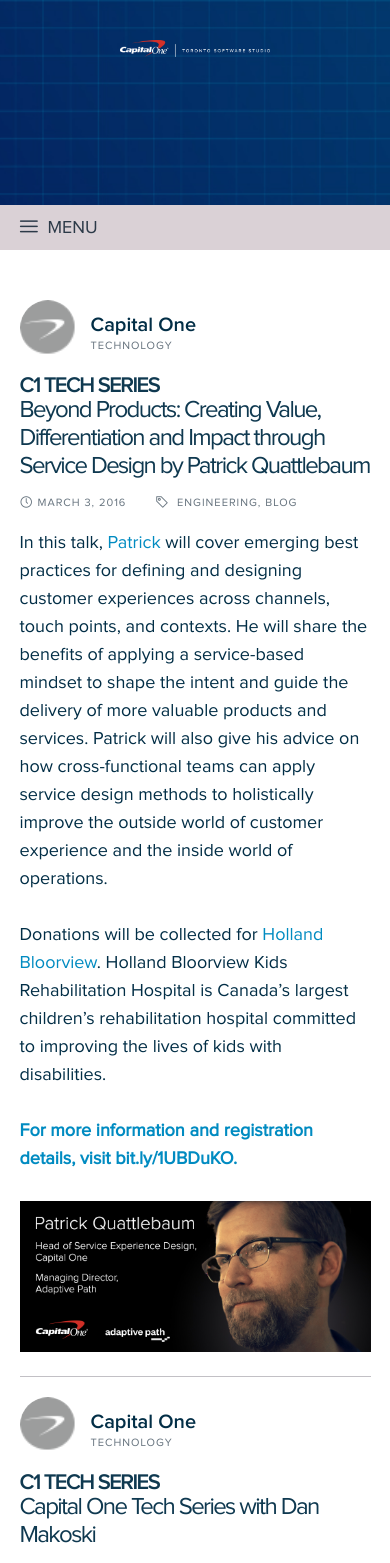
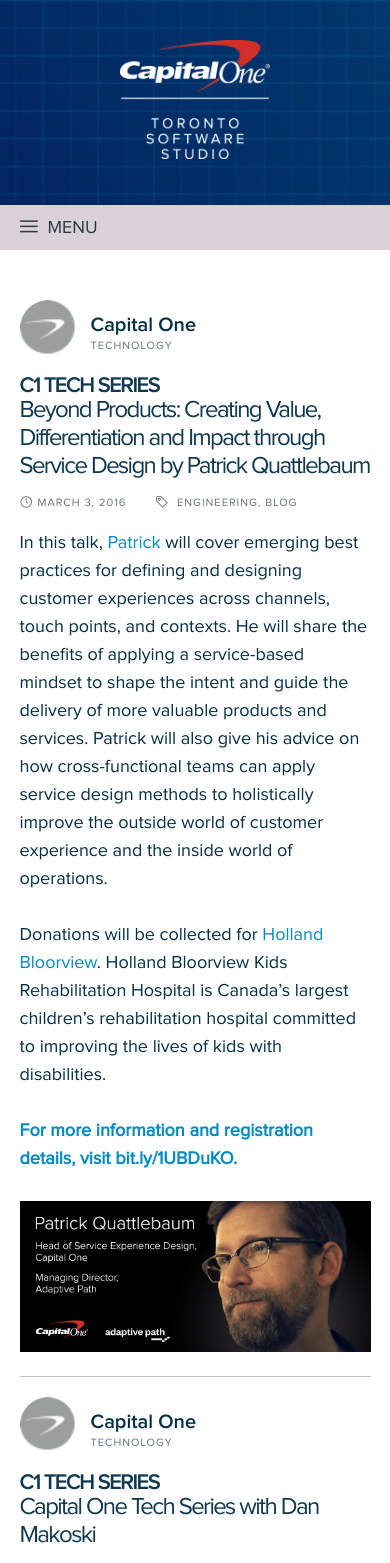
Before and after one commit to CapitalOneCanada/capitalonecanada.github.io, a Jekyll site: the page built from index.html, in a window 390 px wide. Shown: the top 1563 px of the page. Built offline with Jekyll 4.4.1, drawn with Linux system fonts in a browser that asks for light colours; nearby versions of some CDN libraries; Markdown is read by kramdown in place of the engine named in the settings.

Commit message:
Fixed the change of image

```diff
--- a/_includes/header.html
+++ b/_includes/header.html
@@ -1,6 +1,7 @@
 <header id="top_header">
 	<div class="content">
   		<img src="{{ "/assets/img/big_logo.png" | prepend: site.baseurl }}" class="logo" alt="Capital One Engineering">
+        <img src="{{ "/assets/img/c1_tech_logo_sml.png" | prepend: site.baseurl }}" class="mobileLogo" alt="Capital One Engineering">
 	</div>
   {% include nav.html %}
 </header>
--- a/_includes/post_header.html
+++ b/_includes/post_header.html
@@ -2,6 +2,7 @@
 	<header id="top_header">
 		<div class="content">
 			<a href="{{ site.baseurl }}/" class="logo_sml"><img src="{{ "/assets/img/big_logo.png" | prepend: site.baseurl }}" alt="Go to Capital One Tech Blog Home Page"></a>
+            <a href="{{ site.baseurl }}/" class="mobileLogo_sml"><img src="{{ "/assets/img/c1_tech_logo_sml.png" | prepend: site.baseurl }}" alt="Go to Capital One Tech Blog Home Page"></a>
 		</div>
 
 		{% include nav.html %}
--- a/css/base.css
+++ b/css/base.css
@@ -16,8 +16,10 @@
 
 #top_header								{ height:205px; /*height:204px;*/ background:#003362 url(../assets/img/hero_bg.jpg) center top no-repeat; background-size:cover; position:relative; padding-bottom:45px; }
 #top_header .content					{ padding: 20px; padding-top: 60px; }
-#top_header .logo						{ margin:0 auto; display:block; width:90%; max-width: 620px; height:auto; }
+#top_header .logo						{ display: block; margin:0 auto; width:90%; max-width: 620px; height:auto; }
+#top_header .mobileLogo					{ display: none ;margin:0 auto; width:90%; max-width: 620px; height:auto; }
 #top_header .logo_sml img				{ margin:0 auto; display:block; width:90%; max-width: 620px; height:auto; }
+#top_header .mobileLogo_sml img			{ margin:0 auto; display:none; width:90%; max-width: 620px; height:auto; }
 
 #main_nav								{ position:absolute; bottom:0; left:0; width:100%; background:rgba(218,209,214,1); }
 #main_nav a								{ display:block; float:left; font-size:18px; line-height:45px; color:#2c3a48; padding:0 15px; transition:all ease-out 200ms; }
@@ -200,8 +202,10 @@
 	footer .wrap.cf				{ max-width: 90%; min-width: 90%}
 
 	#top_header .content				{ padding: 20px; padding-top: 40px; }
-    #top_header .logo                   { content: url(/assets/img/c1_tech_logo_sml.png) no-repeat; width: 150px; }
-    #top_header .logo_sml img			{ content: url(/assets/img/c1_tech_logo_sml.png) no-repeat; width: 150px; }
+    #top_header .logo                   { display: none; width: 150px; }
+    #top_header .mobileLogo             { display: block; width: 150px; }
+    #top_header .logo_sml img			{ display:none; width: 150px; }
+    #top_header .mobileLogo_sml img		{ display: block; width: 150px; }
 
 	#main_nav a							{ display:none; }
 	#main_nav a.menu					{ display:block; float:left; margin-left:-15px; }
@@ -251,8 +255,6 @@
 }
 
 @media screen and (max-width:400px) {
-    #top_header .logo                       { width:150px; }
-    #top_header .logo_sml img               { width:150px; }
 	.post #top_header .details time			{ display:block; }
 	.post #top_header .details .tags		{ padding-left:0; display:block; }
 }
```
